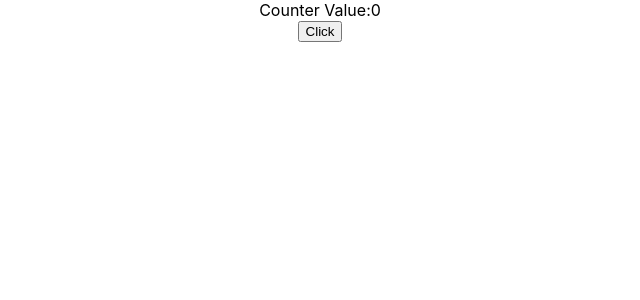
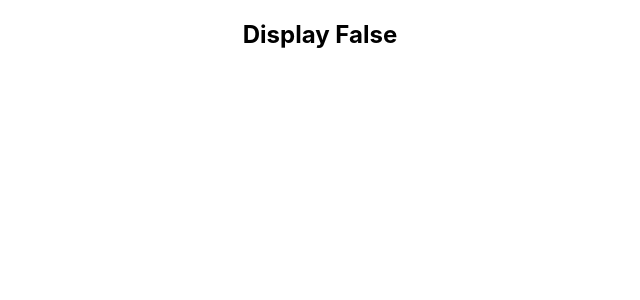
Before and after one commit to Noman-Memon/myproject, a React (Create React App) app: page / in a window 1280 px wide. Shown: the top 300 px of the page, without its empty margins (320-960 px from the left). Built offline with nearby package versions, Linux system fonts and the light colour scheme.

Commit message:
set  conditional base component

```diff
--- a/src/App.js
+++ b/src/App.js
@@ -1,12 +1,13 @@
 import './App.css'
-import FunctionEvent from './components/FunctionEvent'
-import FunctionalCounter from './components/FunctionalCounter'
-import ClassEvent from './components/ClassEvent'
-import Counter from './components/Counter'
+// import FunctionEvent from './components/FunctionEvent'
+// import FunctionalCounter from './components/FunctionalCounter'
+// import ClassEvent from './components/ClassEvent'
+// import Counter from './components/Counter'
 // import Profile from './components/Profile'
 // import Hello from './components/Hello'
 // import Message from './components/Message'
-import Resume from './components/Resume'
+// import Resume from './components/Resume'
+import Conditionalcomponent from './components/Conditionalcomponent'
 
 function App() {
   return (
@@ -24,7 +25,8 @@ function App() {
       <Resume name="Sunny" />
       <FunctionEvent />
       <ClassEvent /> */}
-      <FunctionalCounter />
+      {/* <FunctionalCounter /> */}
+      <Conditionalcomponent />
     </div>
   )
 }
--- /dev/null
+++ b/src/components/Conditionalcomponent.js
@@ -0,0 +1,20 @@
+import React from 'react'
+import { useState } from 'react'
+
+export default function Conditionalcomponent() {
+  const [display] = useState(false)
+
+  if (display) {
+    return (
+      <div>
+        <h2>Display True</h2>
+      </div>
+    )
+  } else {
+    return (
+      <div>
+        <h2>Display False</h2>
+      </div>
+    )
+  }
+}
```
